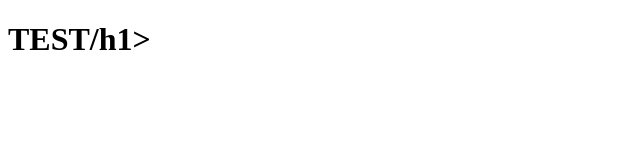
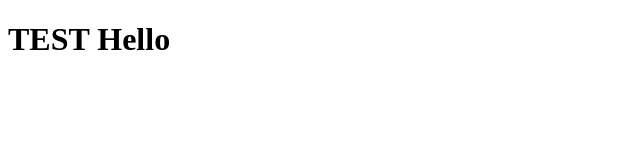
Before and after one commit to Tveedhulur/twebsite, a plain HTML site: page index.html in a window 1280 px wide. Shown: the full height of the page, 0-640 px from the left. Drawn offline with Linux system fonts and the light colour scheme.

Commit message:
test run

```diff
--- a/index.html
+++ b/index.html
@@ -7,6 +7,6 @@
     <title>Document</title>
 </head>
 <body>
-    <h1>TEST/h1>
+    <h1>TEST Hello</h1>
 </body>
 </html>
```
Also changed, not shown: 1 other file.
